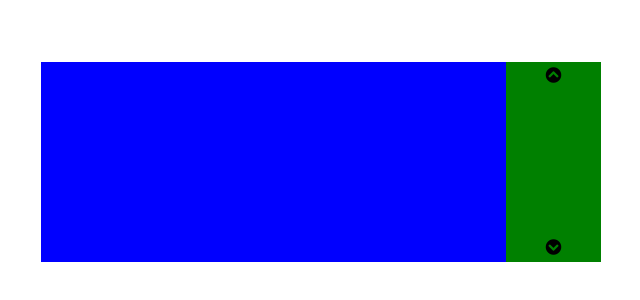
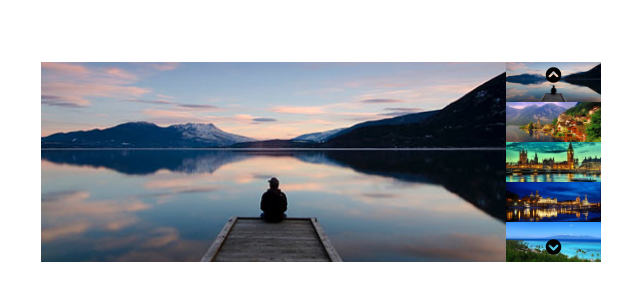
Before and after one commit to lorenzo-guerrini/js-array-carousel, a plain HTML site: page index.html in a window 1280 px wide. Shown: the part 238-538 px from the top of the page, without its empty margins (319-959 px from the left). Drawn offline with Linux system fonts and the light colour scheme.

Commit message:
file info + inserite le immagini nel markup

```diff
--- a/index.html
+++ b/index.html
@@ -10,9 +10,7 @@
 <body>
     <div class="container">
         <div class="showing">
-            <div class="showing-image">
-                <img src="">
-            </div>
+            <div class="showing-image"></div>
             <div class="showing-image-description">
                 <h3 class="showing-image-title"></h3>
                 <div class="showing-image-text"></div>
@@ -21,21 +19,11 @@
 
         <div class="images-selector">
             <div class="images-list">
-                <div class="selector-image">
-                    <img src="">
-                </div>
-                <div class="selector-image">
-                    <img src="">
-                </div>
-                <div class="selector-image">
-                    <img src="">
-                </div>
-                <div class="selector-image">
-                    <img src="">
-                </div>
-                <div class="selector-image">
-                    <img src="">
-                </div>
+                <div class="selector-image first"></div>
+                <div class="selector-image second"></div>
+                <div class="selector-image third"></div>
+                <div class="selector-image fourth "></div>
+                <div class="selector-image fifth"></div>
             </div>
             <div class="arrows">
                 <div class="arrow up"><i class="fas fa-chevron-circle-up"></i>
--- a/style.css
+++ b/style.css
@@ -5,7 +5,6 @@
 }
 
 .container {
-    background-color: black;
     width: 560px;
     height: 200px;
     position: absolute;
@@ -18,13 +17,19 @@
 .showing {
     height: 100%;
     width: 465px;
-    background-color: blue;
+}
+
+.showing-image {
+    width: 100%;
+    height: 100%;
+    background-image: url(img/01.jpg);
+    background-position: center;
+    background-size: cover;
 }
 
 .images-selector {
     height: 100%;
     width: 95px;
-    background-color: red;
     position: relative;
 }
 
@@ -35,9 +40,30 @@
 }
 
 .selector-image {
-    background-color: green;
     width: 100%;
     height: 20%;
+    background-position: center;
+    background-size: cover;
+}
+
+.selector-image.first {
+    background-image: url(img/01.jpg);
+}
+
+.selector-image.second {
+    background-image: url(img/02.jpg);
+}
+
+.selector-image.third {
+    background-image: url(img/03.jpg);
+}
+
+.selector-image.fourth {
+    background-image: url(img/04.jpg);
+}
+
+.selector-image.fifth {
+    background-image: url(img/05.jpg);
 }
 
 .arrow {
```
Also changed, not shown: info.txt (added).
